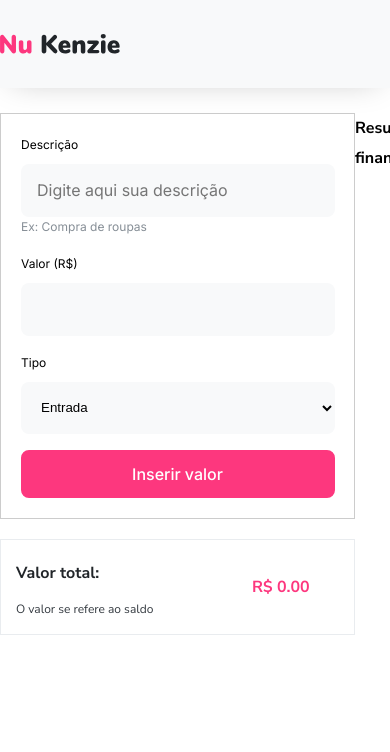
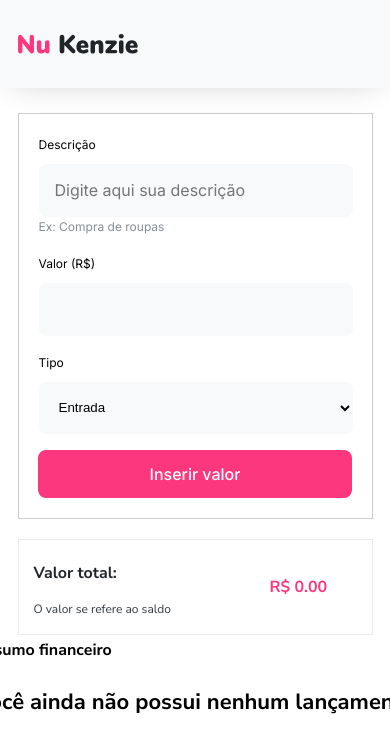
Before and after one commit to juliofl82/NuKenzie, a React (Vite) app: page / in a window 390 px wide. Shown: the top 752 px of the page. Built offline with nearby package versions, Linux system fonts and the light colour scheme.

Commit message:
update-primeira-entrega

```diff
--- a/src/components/FinanceForm/index.jsx
+++ b/src/components/FinanceForm/index.jsx
@@ -1,5 +1,5 @@
 import React, { useState } from 'react';
-import styles from './FinanceForm.module.scss'; // Certifique-se de que o caminho está correto
+import styles from './FinanceForm.module.scss';
 
 export const FinanceForm = ({ onAddTransaction }) => {
     const [descricao, setDescricao] = useState('');
@@ -10,10 +10,10 @@ export const FinanceForm = ({ onAddTransaction }) => {
         e.preventDefault();
         onAddTransaction({
             descricao,
-            valor: parseFloat(valor), // Assegura que o valor seja numérico
+            valor: parseFloat(valor),
             tipo
         });
-        // Reset dos campos após o envio
+
         setDescricao('');
         setValor('');
         setTipo('entrada');
--- a/src/components/FinanceList/FinanceCard/FinanceCard.module.scss
+++ b/src/components/FinanceList/FinanceCard/FinanceCard.module.scss
@@ -19,7 +19,14 @@
     width: .25rem;
     height: 5.4375rem;
     border-radius: 4px 0px 0px 4px;
-    background-color: green;
+}
+
+.colorCard.entrada {
+    background-color: var(--color-secondary);
+}
+
+.colorCard.despesa {
+    background-color: var(--grey-2);
 }
 
 .descricao {
@@ -58,6 +65,41 @@
 
     button{
         @include buttonDelete;
-
     }
 }
+
+@media (max-width: 426px) {
+
+    .financeCard {
+        display: flex;
+        max-width: 22.1875rem;
+        width: 100vw;
+        max-height: 5.4375rem;
+        height: 100vh;
+        border-radius: 4px, 0px, 0px, 4px;
+        background-color: var(--grey-1);
+        justify-content: space-between;
+        margin-bottom: 1.5625rem;
+        align-items: center;
+    }
+
+    .descricao {
+        display: flex;
+        flex-direction: column;
+        max-width: 21.0625rem;
+        width: 100vw;
+        max-height: 4.25rem;
+        height: 100vh;
+        justify-content: space-between;
+        margin: 0 auto;
+        padding-left: 5px;
+
+        p{
+            @include title3;
+        }
+
+        .tipoEntrada{
+            @include body;
+        }
+    }
+}
--- a/src/components/FinanceList/FinanceCard/index.jsx
+++ b/src/components/FinanceList/FinanceCard/index.jsx
@@ -2,9 +2,12 @@ import React from 'react';
 import styles from './FinanceCard.module.scss';
 
 export const FinanceCard = ({ transaction, onDelete }) => {
+
+    const colorClass = transaction.tipo === "entrada" ? styles.entrada : styles.despesa;
+
     return (
         <div className={styles.financeCard}>
-            <div className={styles.colorCard}>
+            <div className={`${styles.colorCard} ${colorClass}`}>
             </div>
             <div className={styles.descricao}>
                 <p>Descrição: {transaction.descricao}</p>
--- a/src/components/FinanceList/FinanceList.module.scss
+++ b/src/components/FinanceList/FinanceList.module.scss
@@ -5,11 +5,28 @@
     flex-direction: column;
     max-width: 35rem;
     width: 100vw;
-    border: blue 2px solid;
-
 }
 
 .listTitle{
     @include title3;
     margin-bottom: 20px;
 }
+
+.empty {
+    @include title2;
+    display: flex;
+    width: 440px;
+    height: 34px;
+    top: 189px;
+    left: 679px;
+}
+
+@media (max-width: 426px) {
+    .FinanceListSection {
+        display: flex;
+        flex-direction: column;
+        max-width: 22.1875rem;
+        width: 100vw;
+    }
+
+}
--- a/src/components/FinanceList/index.jsx
+++ b/src/components/FinanceList/index.jsx
@@ -1,19 +1,24 @@
 import React from 'react';
 import { FinanceCard } from './FinanceCard';
-import styles from './FinanceList.module.scss'; // Assegure-se de ter o arquivo de estilos correspondente
+import styles from './FinanceList.module.scss';
+
 
 export const FinanceList = ({ transactions, onDeleteTransaction }) => {
     return (
         <>
             <h2 className={styles.listTitle}>Resumo financeiro</h2>
             <div className={styles.financeList}>
-                {transactions.map((transaction, index) => (
-                    <FinanceCard
-                        key={index}
-                        transaction={transaction}
-                        onDelete={() => onDeleteTransaction(index)}
-                    />
-                ))}
+                {transactions.length > 0 ? (
+                    transactions.map((transaction, index) => (
+                        <FinanceCard
+                            key={index}
+                            transaction={transaction}
+                            onDelete={() => onDeleteTransaction(index)}
+                        />
+                    ))
+                ) : (
+                    <p className={styles.empty}>Você ainda não possui nenhum lançamento</p>
+                )}
             </div>
         </>
     );
--- a/src/components/Header/style.module.scss
+++ b/src/components/Header/style.module.scss
@@ -2,7 +2,7 @@
     display: flex;
     align-items: center;
     justify-content: center;
-    max-width: 93.75rem;
+    max-width: 1500px;
     width: 100%;
     height: 5.5rem;
     background-color: var(--grey-1);
@@ -15,3 +15,19 @@
     max-width: 64rem;
     width: 64rem;
 }
+
+@media (max-width: 426px) {
+    .headerContainer {
+        display: flex;
+        align-items: center;
+        padding-left: 18px;
+        width: 100%;
+        height: 5.5rem;
+        background-color: var(--grey-1);
+        box-shadow: 0px 4px 32px -12px rgba(0, 0, 0, 0.25);
+        margin-bottom: 25px;
+    }
+
+
+
+}
--- a/src/pages/HomePage/HomePage.module.scss
+++ b/src/pages/HomePage/HomePage.module.scss
@@ -4,6 +4,15 @@
     width: 100vw;
     justify-content: space-between;
     margin: 0 auto;
+}
 
+@media (max-width: 426px){
+    .mainContainer {
+        display: flex;
+        flex-direction: column;
+        max-width: 425px;
+        width: 90vw;
+        align-items: center;
 
+    }
 }
--- a/src/styles/typography.scss
+++ b/src/styles/typography.scss
@@ -28,9 +28,17 @@ $font-secondary: 'Nunito Sans', sans-serif;
 
 @mixin title3 {
     font-family: $font-secondary;
-    font-size: 16px;
+    font-size: 1rem;
     font-weight: 700;
     line-height: 30px;
+    text-align: left;
+}
+
+@mixin title2 {
+    font-family: $font-secondary;
+    font-size: 22px;
+    font-weight: 700;
+    line-height: 34px;
     text-align: left;
 }
 
```
